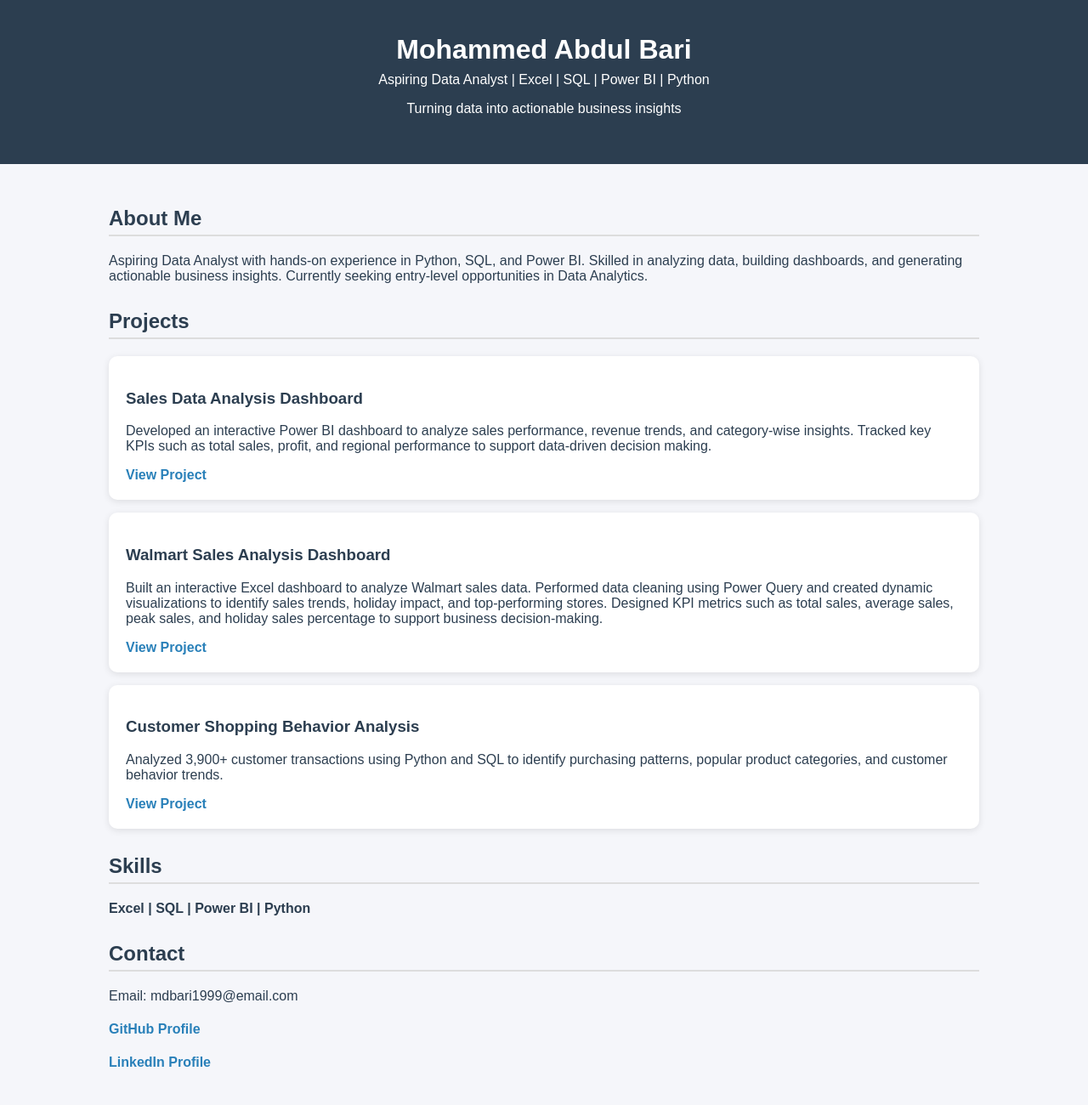
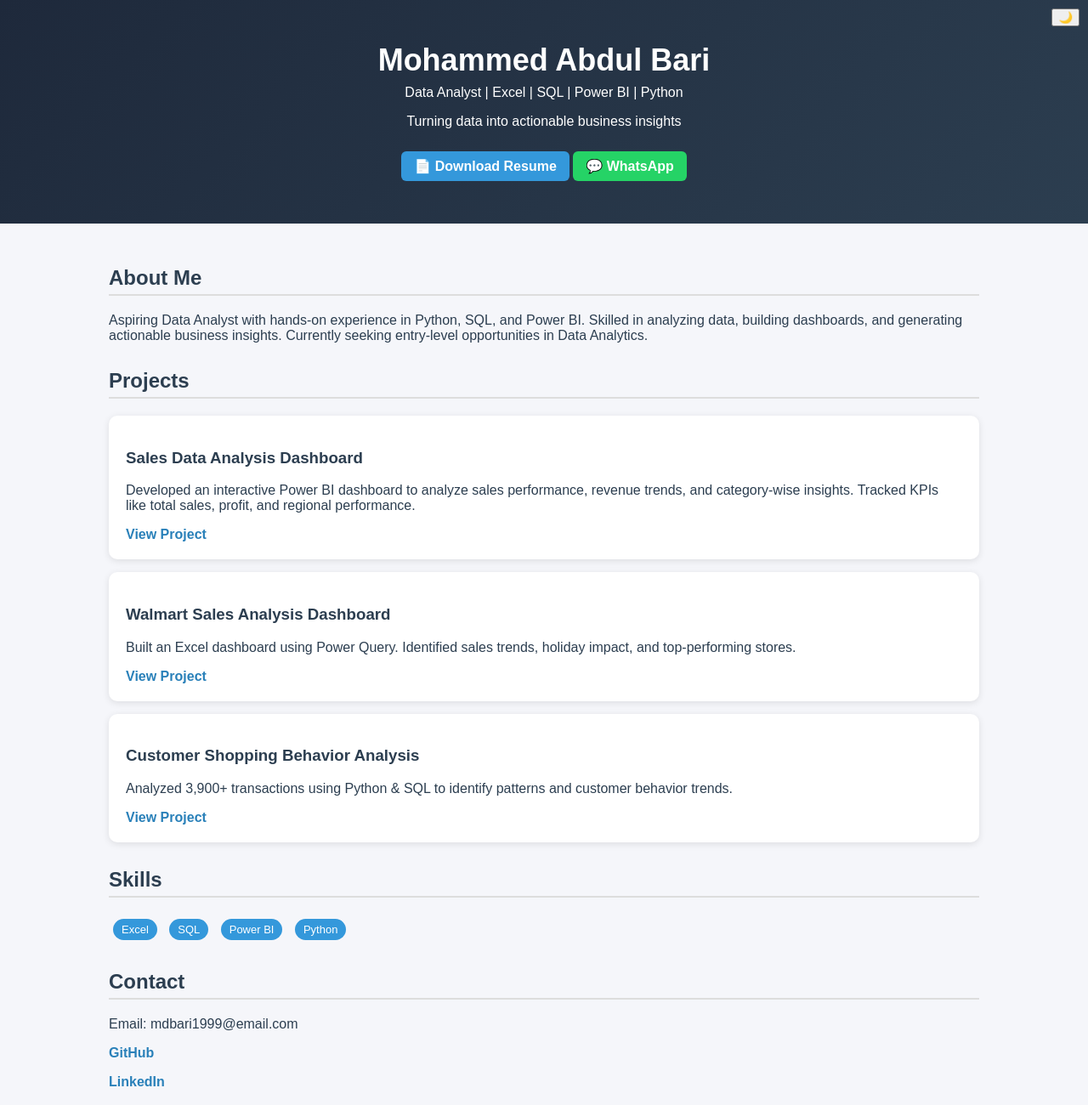
Before and after one commit to MohammedAbdulBari-1999/Mohammed_Abdul_Bari-portfolio, a plain HTML site: page index.html in a window 1280 px wide. Shown: the top 1300 px of the page at 85% size. Drawn offline with Linux system fonts and the light colour scheme.

Commit message:
Update index.html

```diff
--- a/index.html
+++ b/index.html
@@ -4,28 +4,59 @@
   <title>Mohammed Abdul Bari | Data Analyst</title>
 
   <style>
+    :root {
+      --bg: #f5f6fa;
+      --text: #2c3e50;
+      --card: white;
+    }
+
+    body.dark {
+      --bg: #0f172a;
+      --text: #e5e7eb;
+      --card: #1e293b;
+    }
+
     body {
       font-family: Arial, sans-serif;
       margin: 0;
-      background-color: #f5f6fa;
-      color: #2c3e50;
+      background-color: var(--bg);
+      color: var(--text);
+      transition: 0.3s;
     }
 
     header {
-      background: #2c3e50;
+      background: linear-gradient(135deg, #1e293b, #2c3e50);
       color: white;
-      padding: 40px 20px;
+      padding: 50px 20px;
       text-align: center;
     }
 
     header h1 {
       margin: 0;
-      font-size: 32px;
+      font-size: 36px;
     }
 
     header p {
       margin-top: 8px;
       font-size: 16px;
+    }
+
+    .btn {
+      display: inline-block;
+      margin-top: 10px;
+      padding: 8px 15px;
+      border-radius: 6px;
+      text-decoration: none;
+      font-weight: bold;
+    }
+
+    .btn-blue { background: #3498db; color: white; }
+    .btn-green { background: #25D366; color: white; }
+
+    .topbar {
+      position: fixed;
+      top: 10px;
+      right: 10px;
     }
 
     .container {
@@ -41,16 +72,16 @@
     }
 
     .project {
-      background: white;
+      background: var(--card);
       padding: 20px;
       margin-top: 15px;
       border-radius: 10px;
       box-shadow: 0 2px 8px rgba(0,0,0,0.1);
-      transition: transform 0.2s;
+      transition: 0.2s;
     }
 
     .project:hover {
-      transform: scale(1.02);
+      transform: translateY(-5px);
     }
 
     a {
@@ -59,18 +90,14 @@
       font-weight: bold;
     }
 
-    a:hover {
-      text-decoration: underline;
-    }
-
-    .skills {
-      margin-top: 10px;
-      font-weight: bold;
-    }
-
-    .contact a {
+    .skills span {
+      background: #3498db;
+      color: white;
+      padding: 5px 10px;
+      margin: 5px;
+      border-radius: 20px;
       display: inline-block;
-      margin-top: 5px;
+      font-size: 13px;
     }
 
     footer {
@@ -84,10 +111,21 @@
 
 <body>
 
+<!-- DARK MODE BUTTON -->
+<div class="topbar">
+  <button onclick="toggleDark()">🌙</button>
+</div>
+
 <header>
   <h1>Mohammed Abdul Bari</h1>
-  <p>Aspiring Data Analyst | Excel | SQL | Power BI | Python</p>
+  <p>Data Analyst | Excel | SQL | Power BI | Python</p>
   <p>Turning data into actionable business insights</p>
+
+  <!-- ✅ RESUME BUTTON -->
+  <a class="btn btn-blue" href="Mohammed_Abdul_Bari_Data_Analyst_Resume.pdf" download>📄 Download Resume</a>
+
+  <!-- OPTIONAL WHATSAPP -->
+  <a class="btn btn-green" href="https://wa.me/91XXXXXXXXXX" target="_blank">💬 WhatsApp</a>
 </header>
 
 <div class="container">
@@ -105,8 +143,8 @@
     <h3>Sales Data Analysis Dashboard</h3>
     <p>
       Developed an interactive Power BI dashboard to analyze sales performance,
-      revenue trends, and category-wise insights. Tracked key KPIs such as total sales,
-      profit, and regional performance to support data-driven decision making.
+      revenue trends, and category-wise insights. Tracked KPIs like total sales,
+      profit, and regional performance.
     </p>
     <a href="https://github.com/MohammedAbdulBari-1999/PowerBi-Sales-Data_Analysis" target="_blank">View Project</a>
   </div>
@@ -114,11 +152,8 @@
   <div class="project">
     <h3>Walmart Sales Analysis Dashboard</h3>
     <p>
-    Built an interactive Excel dashboard to analyze Walmart sales data.
-    Performed data cleaning using Power Query and created dynamic visualizations
-    to identify sales trends, holiday impact, and top-performing stores.
-    Designed KPI metrics such as total sales, average sales, peak sales,
-    and holiday sales percentage to support business decision-making.
+      Built an Excel dashboard using Power Query. Identified sales trends,
+      holiday impact, and top-performing stores.
     </p>
     <a href="https://github.com/YOUR-USERNAME/walmart-sales-dashboard" target="_blank">View Project</a>
   </div>
@@ -126,21 +161,24 @@
   <div class="project">
     <h3>Customer Shopping Behavior Analysis</h3>
     <p>
-      Analyzed 3,900+ customer transactions using Python and SQL to identify purchasing patterns,
-      popular product categories, and customer behavior trends.
+      Analyzed 3,900+ transactions using Python & SQL to identify patterns
+      and customer behavior trends.
     </p>
     <a href="https://github.com/MohammedAbdulBari-1999/customer_behavior_data_analysis" target="_blank">View Project</a>
   </div>
 
   <h2>Skills</h2>
-  <p class="skills">Excel | SQL | Power BI | Python</p>
+  <div class="skills">
+    <span>Excel</span>
+    <span>SQL</span>
+    <span>Power BI</span>
+    <span>Python</span>
+  </div>
 
   <h2>Contact</h2>
-  <div class="contact">
   <p>Email: mdbari1999@email.com</p>
-    <p><a href="https://github.com/MohammedAbdulBari-1999" target="_blank">GitHub Profile</a></p>
-    <p><a href="https://www.linkedin.com/in/mohammed-abdul-bari-951ab41b6" target="_blank">LinkedIn Profile</a></p>
-  </div>
+  <p><a href="https://github.com/MohammedAbdulBari-1999" target="_blank">GitHub</a></p>
+  <p><a href="https://www.linkedin.com/in/mohammed-abdul-bari-951ab41b6" target="_blank">LinkedIn</a></p>
 
 </div>
 
@@ -148,5 +186,11 @@
   <p>© 2026 Mohammed Abdul Bari</p>
 </footer>
 
+<script>
+function toggleDark() {
+  document.body.classList.toggle("dark");
+}
+</script>
+
 </body>
 </html>
```
Lines whose indentation alone changed are shown as unchanged.
